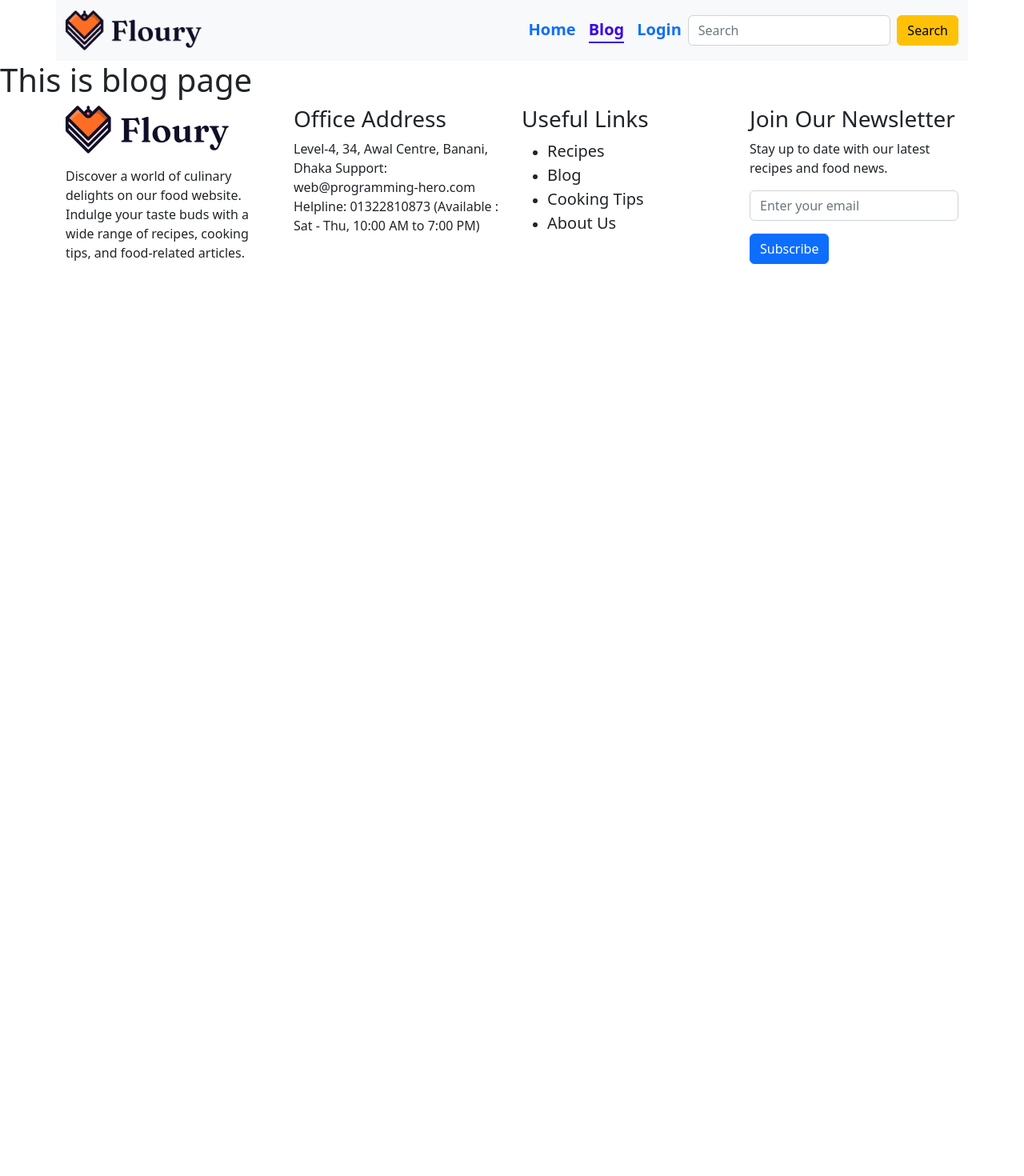
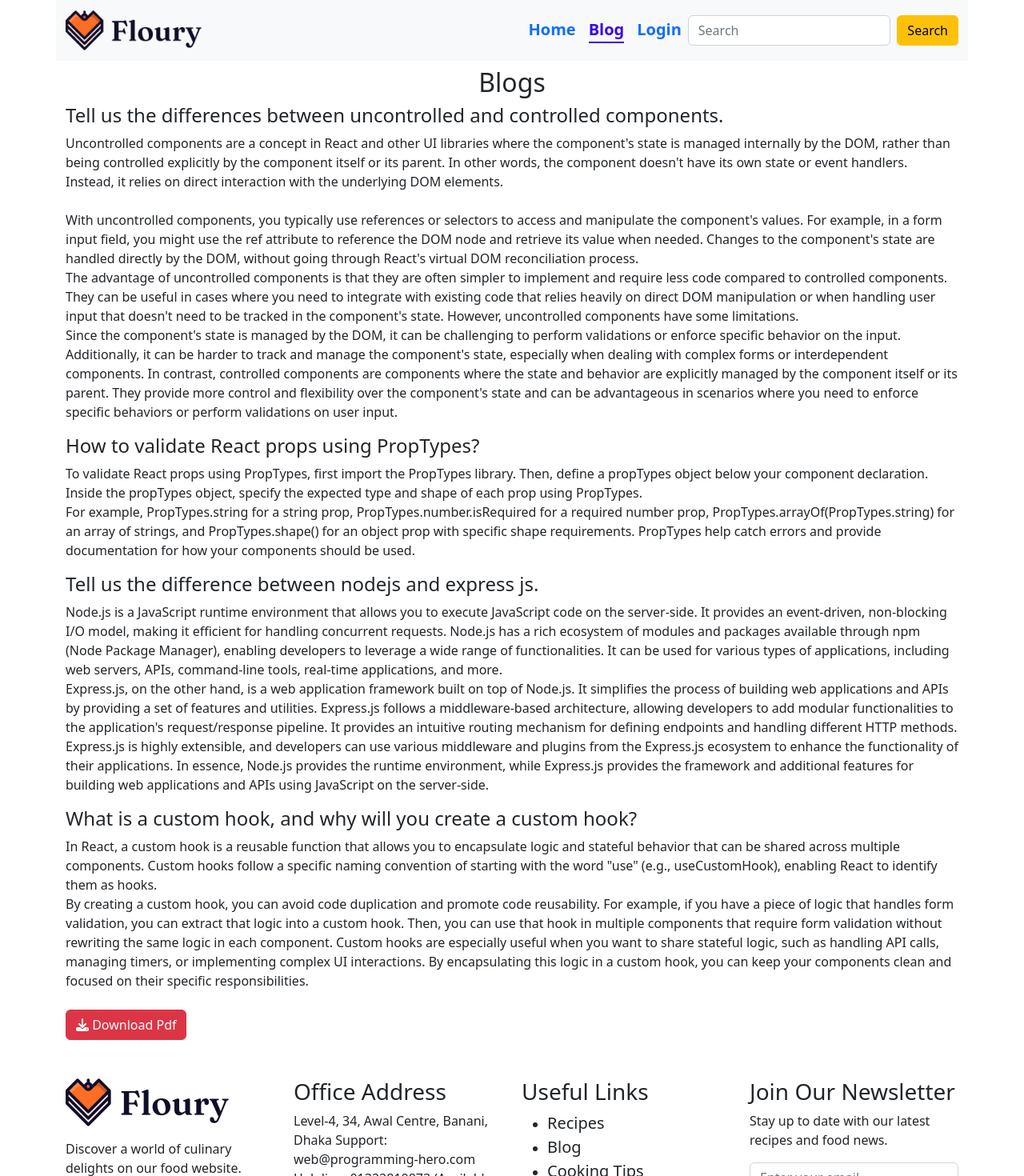
Before and after one commit to slsuyel/Floury-special-chef-hut, a React (Vite) app: page /blog in a window 1280 px wide. Shown: the top 1470 px of the page at 80% size. Before the commit the page ends 800 px from the top, so only its background shows below. Built offline with nearby package versions, Linux system fonts and the light colour scheme; no server answers.

Commit message:
blog and pdf builder

```diff
--- a/index.html
+++ b/index.html
@@ -4,7 +4,7 @@
     <meta charset="UTF-8" />
     <link rel="icon" type="image/svg+xml" href="/vite.svg" />
     <meta name="viewport" content="width=device-width, initial-scale=1.0" />
-    <title>Floury- Unique & special sweet taste</title>
+    <title>Floury- Unique & special chef Hut</title>
   </head>
   <body>
     <div id="root"></div>
--- a/package.json
+++ b/package.json
@@ -21,7 +21,9 @@
     "react": "^18.2.0",
     "react-bootstrap": "^2.7.4",
     "react-dom": "^18.2.0",
+    "react-lazy-load": "^4.0.1",
     "react-router-dom": "^6.11.0",
+    "react-to-print": "^2.14.12",
     "sort-by": "^1.2.0",
     "sweetalert2": "^11.7.3"
   },
--- a/src/components/Blog.jsx
+++ b/src/components/Blog.jsx
@@ -1,11 +1,134 @@
-import React from 'react';
+import React, { useRef } from "react";
+import { Container } from "react-bootstrap";
+import { useReactToPrint } from "react-to-print";
+import Swal from "sweetalert2";
+import { FontAwesomeIcon } from "@fortawesome/react-fontawesome";
+import { faDownload } from "@fortawesome/free-solid-svg-icons";
+const Blog = () => {
+  const componentRef = useRef();
 
-const Blog = () => {
-    return (
+  const handlePdf = useReactToPrint({
+    content: () => componentRef.current,
+    documentTitle: "blog",
+    onAfterPrint: () => Swal.fire("Successfully", "  Download Pdf!", "success"),
+  });
+
+  return (
+    <Container>
+      <div ref={componentRef} style={{ width: "100%" }}>
+        <h2 className="text-center my-2">Blogs</h2>
         <div>
-            <h1>This is blog page</h1>
+          <h4>
+            Tell us the differences between uncontrolled and controlled
+            components.
+          </h4>
+          <p>
+            Uncontrolled components are a concept in React and other UI
+            libraries where the component's state is managed internally by the
+            DOM, rather than being controlled explicitly by the component itself
+            or its parent. In other words, the component doesn't have its own
+            state or event handlers. Instead, it relies on direct interaction
+            with the underlying DOM elements.
+            <br />
+            <br /> With uncontrolled components, you typically use references or
+            selectors to access and manipulate the component's values. For
+            example, in a form input field, you might use the ref attribute to
+            reference the DOM node and retrieve its value when needed. Changes
+            to the component's state are handled directly by the DOM, without
+            going through React's virtual DOM reconciliation process. <br />
+            The advantage of uncontrolled components is that they are often
+            simpler to implement and require less code compared to controlled
+            components. They can be useful in cases where you need to integrate
+            with existing code that relies heavily on direct DOM manipulation or
+            when handling user input that doesn't need to be tracked in the
+            component's state. However, uncontrolled components have some
+            limitations.
+            <br />
+            Since the component's state is managed by the DOM, it can be
+            challenging to perform validations or enforce specific behavior on
+            the input. Additionally, it can be harder to track and manage the
+            component's state, especially when dealing with complex forms or
+            interdependent components. In contrast, controlled components are
+            components where the state and behavior are explicitly managed by
+            the component itself or its parent. They provide more control and
+            flexibility over the component's state and can be advantageous in
+            scenarios where you need to enforce specific behaviors or perform
+            validations on user input.
+          </p>
         </div>
-    );
+        <div>
+          <h4>How to validate React props using PropTypes?</h4>
+          <p>
+            To validate React props using PropTypes, first import the PropTypes
+            library. Then, define a propTypes object below your component
+            declaration. Inside the propTypes object, specify the expected type
+            and shape of each prop using PropTypes. <br />
+            For example, PropTypes.string for a string prop,
+            PropTypes.number.isRequired for a required number prop,
+            PropTypes.arrayOf(PropTypes.string) for an array of strings, and
+            PropTypes.shape({}) for an object prop with specific shape
+            requirements. PropTypes help catch errors and provide documentation
+            for how your components should be used.
+          </p>
+        </div>
+        <div>
+          <h4>Tell us the difference between nodejs and express js.</h4>
+          <p>
+            Node.js is a JavaScript runtime environment that allows you to
+            execute JavaScript code on the server-side. It provides an
+            event-driven, non-blocking I/O model, making it efficient for
+            handling concurrent requests. Node.js has a rich ecosystem of
+            modules and packages available through npm (Node Package Manager),
+            enabling developers to leverage a wide range of functionalities. It
+            can be used for various types of applications, including web
+            servers, APIs, command-line tools, real-time applications, and more.{" "}
+            <span>
+              {" "}
+              <br />{" "}
+            </span>
+            Express.js, on the other hand, is a web application framework built
+            on top of Node.js. It simplifies the process of building web
+            applications and APIs by providing a set of features and utilities.
+            Express.js follows a middleware-based architecture, allowing
+            developers to add modular functionalities to the application's
+            request/response pipeline. It provides an intuitive routing
+            mechanism for defining endpoints and handling different HTTP
+            methods. Express.js is highly extensible, and developers can use
+            various middleware and plugins from the Express.js ecosystem to
+            enhance the functionality of their applications. In essence, Node.js
+            provides the runtime environment, while Express.js provides the
+            framework and additional features for building web applications and
+            APIs using JavaScript on the server-side.
+          </p>
+        </div>
+        <div>
+          <h4>
+            What is a custom hook, and why will you create a custom hook?{" "}
+          </h4>
+          <p>
+            In React, a custom hook is a reusable function that allows you to
+            encapsulate logic and stateful behavior that can be shared across
+            multiple components. Custom hooks follow a specific naming
+            convention of starting with the word "use" (e.g., useCustomHook),
+            enabling React to identify them as hooks. <br />
+            By creating a custom hook, you can avoid code duplication and
+            promote code reusability. For example, if you have a piece of logic
+            that handles form validation, you can extract that logic into a
+            custom hook. Then, you can use that hook in multiple components that
+            require form validation without rewriting the same logic in each
+            component. Custom hooks are especially useful when you want to share
+            stateful logic, such as handling API calls, managing timers, or
+            implementing complex UI interactions. By encapsulating this logic in
+            a custom hook, you can keep your components clean and focused on
+            their specific responsibilities.
+          </p>
+        </div>
+      </div>
+      <button className="btn btn-danger mb-5 mt-2" onClick={handlePdf}>
+        <FontAwesomeIcon icon={faDownload} /> Download Pdf
+      </button>
+    </Container>
+  );
 };
 
 export default Blog;
--- a/src/components/ChefRecipes.jsx
+++ b/src/components/ChefRecipes.jsx
@@ -2,6 +2,7 @@ import React from "react";
 import { useLoaderData, useParams } from "react-router-dom";
 import "./custom.css";
 import RecipesCard from "./RecipesCard";
+import LazyLoad from "react-lazy-load";
 const ChefRecipes = () => {
   const data = useLoaderData();
   const { id } = useParams();
@@ -19,11 +20,13 @@ const ChefRecipes = () => {
   return (
     <div className="p-3 row w-100">
       <div className="col-md-5">
-        <img
-          src={ChefPicture}
-          alt=""
-          className="banner-chef img-thumbnail my-4 p-2 w-100"
-        />
+        <LazyLoad>
+          <img
+            src={ChefPicture}
+            alt=""
+            className="banner-chef img-thumbnail my-4 p-2 w-100"
+          />
+        </LazyLoad>
       </div>
       <div className="card col-md-7">
         <h3>Name: {ChefName}</h3>
--- a/src/components/ErrorPage.jsx
+++ b/src/components/ErrorPage.jsx
@@ -1,3 +1,4 @@
+import LazyLoad from "react-lazy-load";
 import { Link, useRouteError } from "react-router-dom";
 
 function ErrorPage() {
@@ -6,11 +7,13 @@ function ErrorPage() {
 
   return (
     <div className="error-page  mt-5 text-center">
-      <img
-        src="https://image.pngaaa.com/616/4451616-middle.png"
-        alt=""
-        className="img-fluid img-thumbnail mx-auto w-25"
-      />
+      <LazyLoad>
+        <img
+          src="https://image.pngaaa.com/616/4451616-middle.png"
+          alt=""
+          className="img-fluid img-thumbnail mx-auto w-25"
+        />
+      </LazyLoad>
       <h1>Oops! 404</h1>
       <p>Sorry, an unexpected error has occurred.</p>
       <p>
--- a/src/components/Home.jsx
+++ b/src/components/Home.jsx
@@ -2,23 +2,26 @@ import React from "react";
 import hero from "../assets/hero.jpg";
 import { useLoaderData } from "react-router-dom";
 import HomeCard from "./HomeCard";
-import './custom.css'
+import "./custom.css";
 import TestimonialSection from "./TestimonialSection";
 import ContactUs from "./ContactUs";
+import LazyLoad from "react-lazy-load";
 const Home = () => {
   const chefs = useLoaderData();
- // console.log(chefs);
+  // console.log(chefs);
 
   return (
     <div>
-      <img src={hero} alt="" draggable={false} className="img-fluid w-100" />
+      <LazyLoad>
+               <img src={hero} alt="" draggable={false} className="img-fluid w-100" />
+      </LazyLoad>
       <div className="cefs-container">
         {chefs.map((chef) => (
           <HomeCard chef={chef} key={chef.ID} />
         ))}
       </div>
       <TestimonialSection />
-      <ContactUs/>
+      <ContactUs />
     </div>
   );
 };
```
Also changed, not shown: 2 other files (tests, documents, lock files or other folders).
